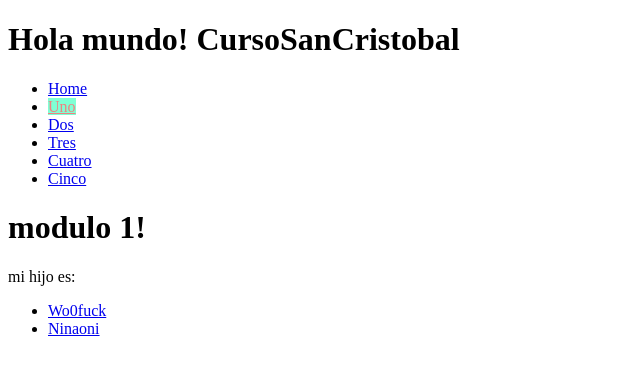
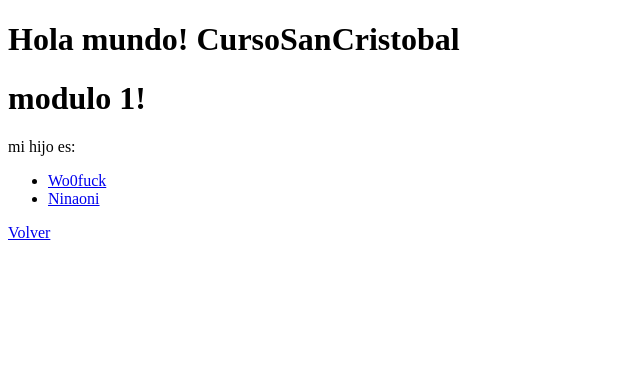
Before and after one commit to LautaroScala/GSC, an Angular app in the folder CursoSanCristobal/: page /uno in a window 1280 px wide. Shown: the top 372 px of the page, without its empty margins (0-640 px from the left). Built offline with nearby package versions, Linux system fonts and the light colour scheme.

Commit message:
reestructurada la app

```diff
--- a/CursoSanCristobal/src/app/app.component.html
+++ b/CursoSanCristobal/src/app/app.component.html
@@ -1,12 +1,7 @@
 <h1>Hola mundo! {{ title }}</h1>
+<router-outlet></router-outlet>
 <!-- <p>{{ getFullTitle() }}</p>
 <p *ngIf="mensaje !== 'nada'">{{ mensaje }}</p>
 <app-hijo [padre1]="padre" (avisar)="avisoDelHijo($event)"></app-hijo>
 
 <p>lista iterada</p> -->
-<ul>
-    <li><a routerLink="/" routerLinkActive="active" [routerLinkActiveOptions]="{exact : true}">Home</a></li>
-    <li *ngFor="let item of elements"><a [routerLink]="[item.toLowerCase()]" routerLinkActive="active">{{item}}</a></li>
-</ul>
-
-<router-outlet></router-outlet>
--- a/CursoSanCristobal/src/app/dos/dos.component.html
+++ b/CursoSanCristobal/src/app/dos/dos.component.html
@@ -1 +1,3 @@
 <h1>modulo 2!</h1>
+<p >Aca no hay nada!</p>
+<a routerLink="/">Volver</a>
--- a/CursoSanCristobal/src/app/hijo/hijo.component.html
+++ b/CursoSanCristobal/src/app/hijo/hijo.component.html
@@ -1,6 +1,8 @@
-<p>hijo works! mi padre es: {{ padre1 }}</p>
-<button (click)="avisarAlPadre()" [disabled]="deshabilitado" *ngIf="!deshabilitado">Avisar al padre</button>
+<p>hijo works!</p>
+<!-- <button (click)="avisarAlPadre()" [disabled]="deshabilitado" *ngIf="!deshabilitado">Avisar al padre</button> -->
 <p>
 <img (click)="refreshImg()" [src]="imgSrc" />
 </p>
-<button (click)="habDes()" >Habilitar / Deshabilitar</button>
+<!-- <button (click)="habDes()" >Habilitar / Deshabilitar</button> -->
+
+<a routerLink="/">Volver</a>
--- a/CursoSanCristobal/src/app/home/home.component.html
+++ b/CursoSanCristobal/src/app/home/home.component.html
@@ -1 +1,4 @@
-<p>home works!</p>
+<a routerLink="/" routerLinkActive="active" [routerLinkActiveOptions]="{exact : true}">Home</a>
+<ul>
+    <li *ngFor="let item of elements"><a [routerLink]="[item.toLowerCase()]" routerLinkActive="active">{{item}}</a></li>
+</ul>
--- a/CursoSanCristobal/src/app/home/home.component.ts
+++ b/CursoSanCristobal/src/app/home/home.component.ts
@@ -1,4 +1,5 @@
 import { Component, OnInit } from '@angular/core';
+import { TestService } from '../test.service';
 
 @Component({
   selector: 'app-home',
@@ -6,10 +7,11 @@ import { Component, OnInit } from '@angular/core';
   styleUrls: ['./home.component.css']
 })
 export class HomeComponent implements OnInit {
-
-  constructor() { }
+  elements! : string[];
+  constructor(private service: TestService ) { }
 
   ngOnInit(): void {
+    this.elements = this.service.getElementos();
   }
 
 }
--- a/CursoSanCristobal/src/app/test/test.component.html
+++ b/CursoSanCristobal/src/app/test/test.component.html
@@ -6,9 +6,8 @@
     <p>USERNAME: {{ dato.username }}</p>
     <p>NOMBRE: {{ dato.name }}</p>
     <p>NOMBRE COMPLETO: {{ dato.fullname }}</p>
-    <a routerLink="/uno">Volver</a>
 </div>
 <div *ngIf="!dato">
     <p>No existe el usuario!</p>
-    <a routerLink="/uno">Volver</a>
 </div>
+<a routerLink="/">Volver</a>
--- a/CursoSanCristobal/src/app/uno/uno.component.html
+++ b/CursoSanCristobal/src/app/uno/uno.component.html
@@ -3,7 +3,8 @@
 
 <nav>
     <ul>
-        <li *ngFor="let user of users"><a [routerLink]="['/uno/test', user.id ]">{{ user.username }}</a></li>
+        <li *ngFor="let user of users"><a [routerLink]="['/test', user.id ]">{{ user.username }}</a></li>
     </ul>
 </nav>
 <router-outlet></router-outlet>
+<a routerLink="/">Volver</a>
```
Also changed, not shown: CursoSanCristobal/src/app/app-routing.module.ts (+4 -3 lines).
